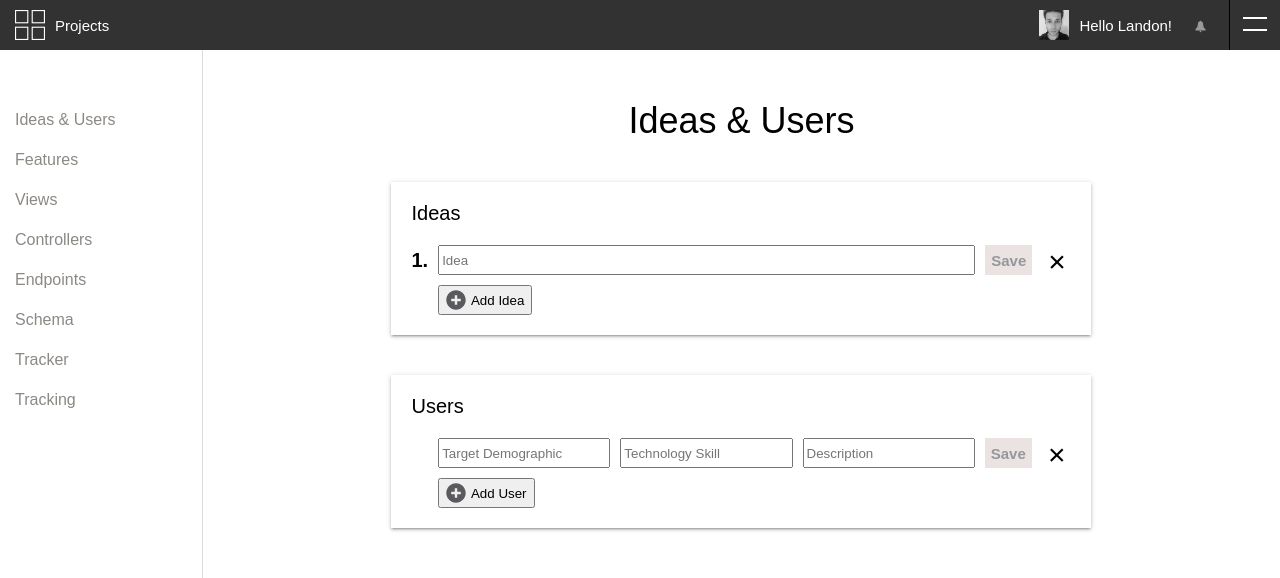
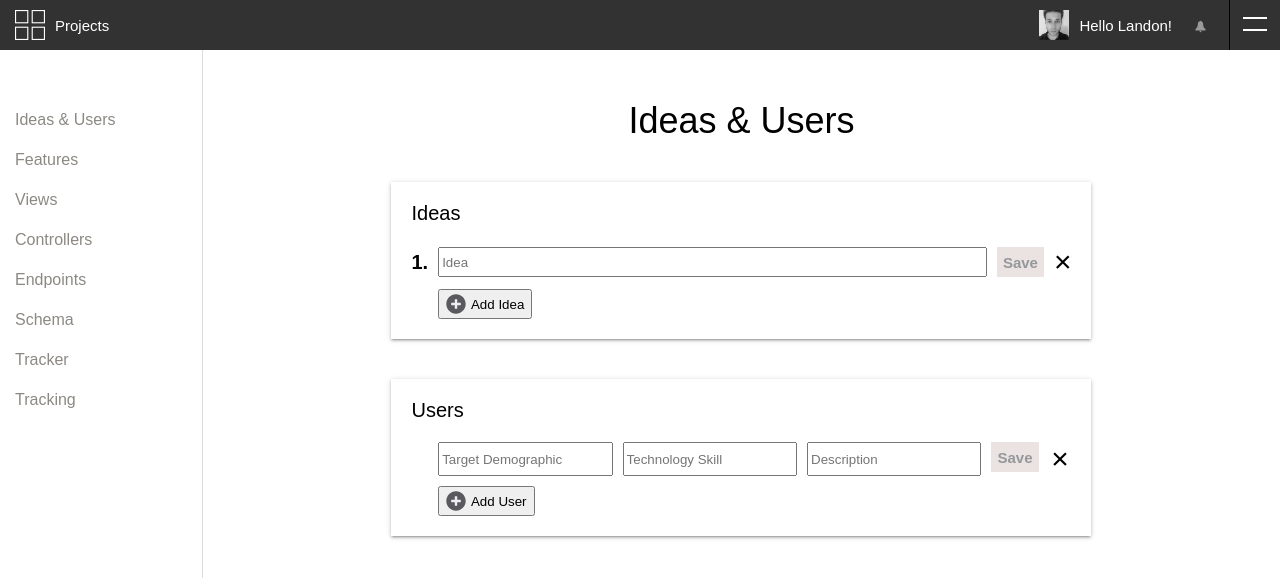
Before and after one commit to landonwjohnson/Appr, a React app: page /ideas in a window 1280 px wide. Shown: the top 578 px of the page. Built offline with nearby package versions, Linux system fonts and the light colour scheme.

Commit message:
fixed delete x positioning

```diff
--- a/src/App.scss
+++ b/src/App.scss
@@ -132,3 +132,18 @@ body {
 
   }
 }
+
+
+.delete-x{
+  margin: auto;
+  color: black;
+  font-size: 30px;
+  transition: 0.2s ease-in-out;
+  cursor: pointer;
+  padding: auto;
+
+  &:hover{
+      color: red;
+      transition: 0.2s ease-in-out;
+  }
+}
--- a/src/components/content/project_components/Schema/schema.scss
+++ b/src/components/content/project_components/Schema/schema.scss
@@ -112,19 +112,7 @@
 }
 
 
-.delete-x{
-    color: black;
-    height: 30px;
-    width: 30px;
-    font-size: 30px;
-    transition: 0.2s ease-in-out;
-    cursor: pointer;
 
-    &:hover{
-        color: red;
-        transition: 0.2s ease-in-out;
-    }
-}
 
 .column-item-footer{
 
```
